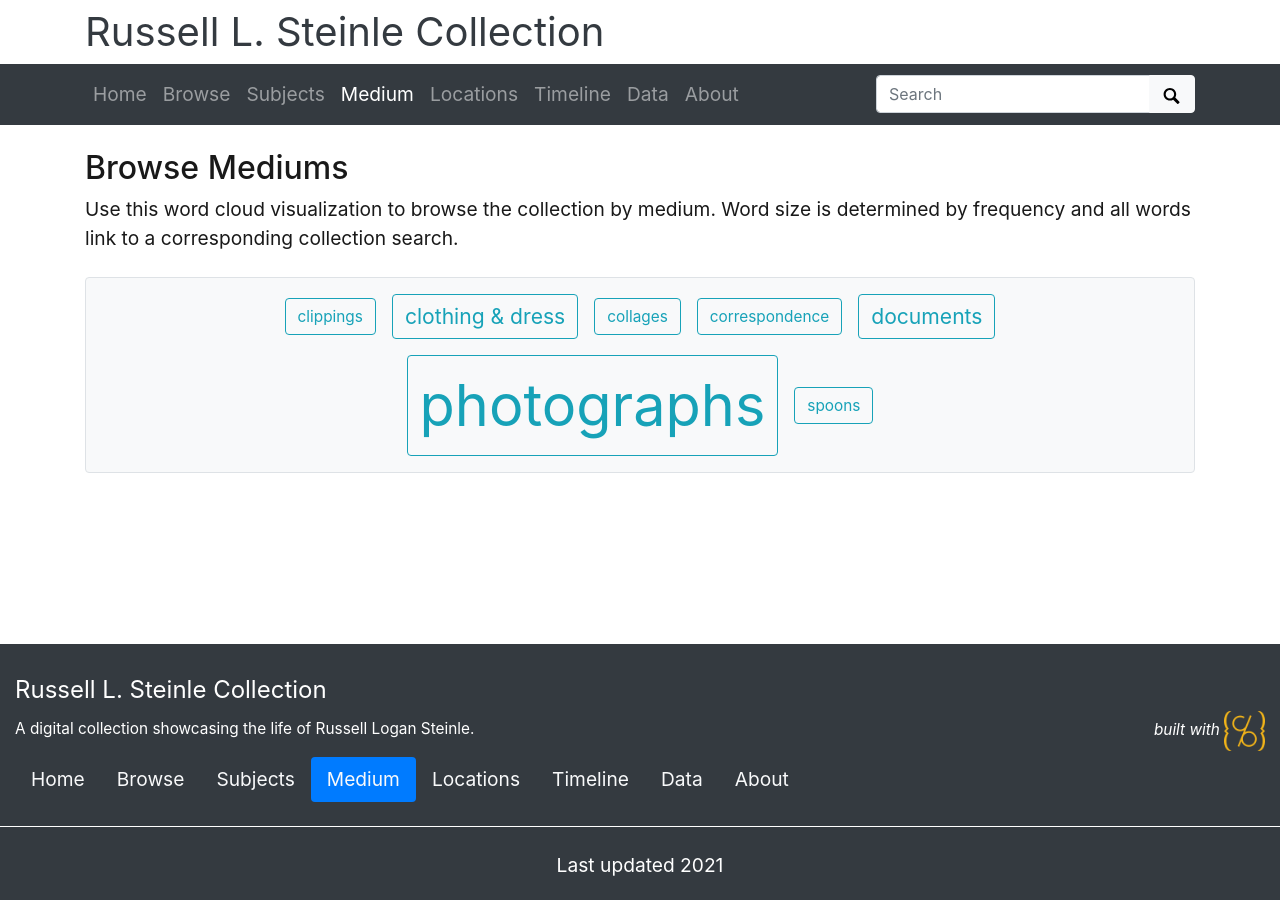
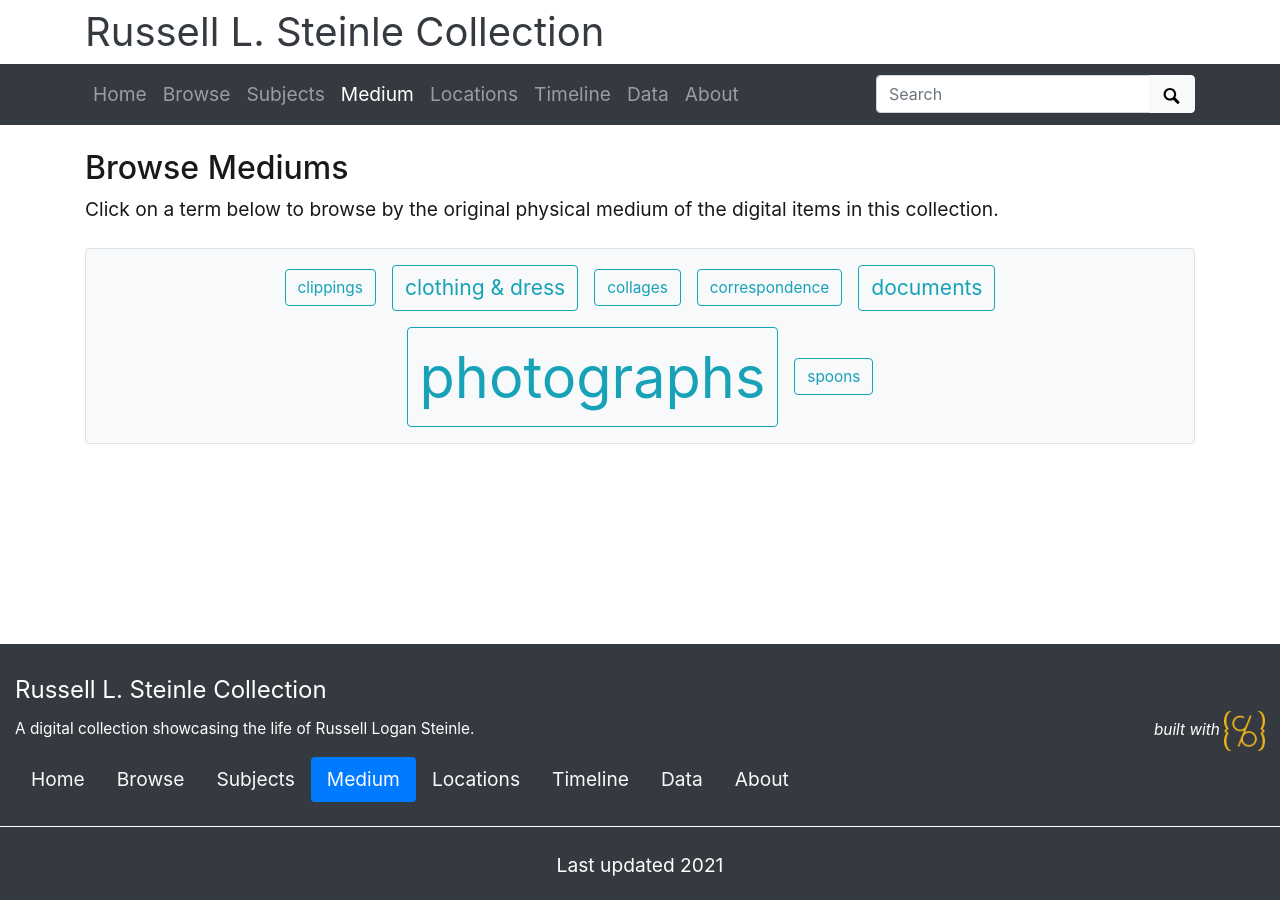
Before and after one commit to mialsteinle/russell-logan-steinle, a Jekyll site: the page built from pages/medium.md, in a window 1280 px wide. Built offline with Jekyll 4.4.1, drawn with Linux system fonts in a browser that asks for light colours.

Commit message:
Update medium.md

```diff
--- a/pages/medium.md
+++ b/pages/medium.md
@@ -10,5 +10,4 @@ cloud-fields: site.data.theme.medium-fields
 
 ## Browse Mediums
 
-Use this word cloud visualization to browse the collection by medium.
-Word size is determined by frequency and all words link to a corresponding collection search.
+Click on a term below to browse by the original physical medium of the digital items in this collection.
```
